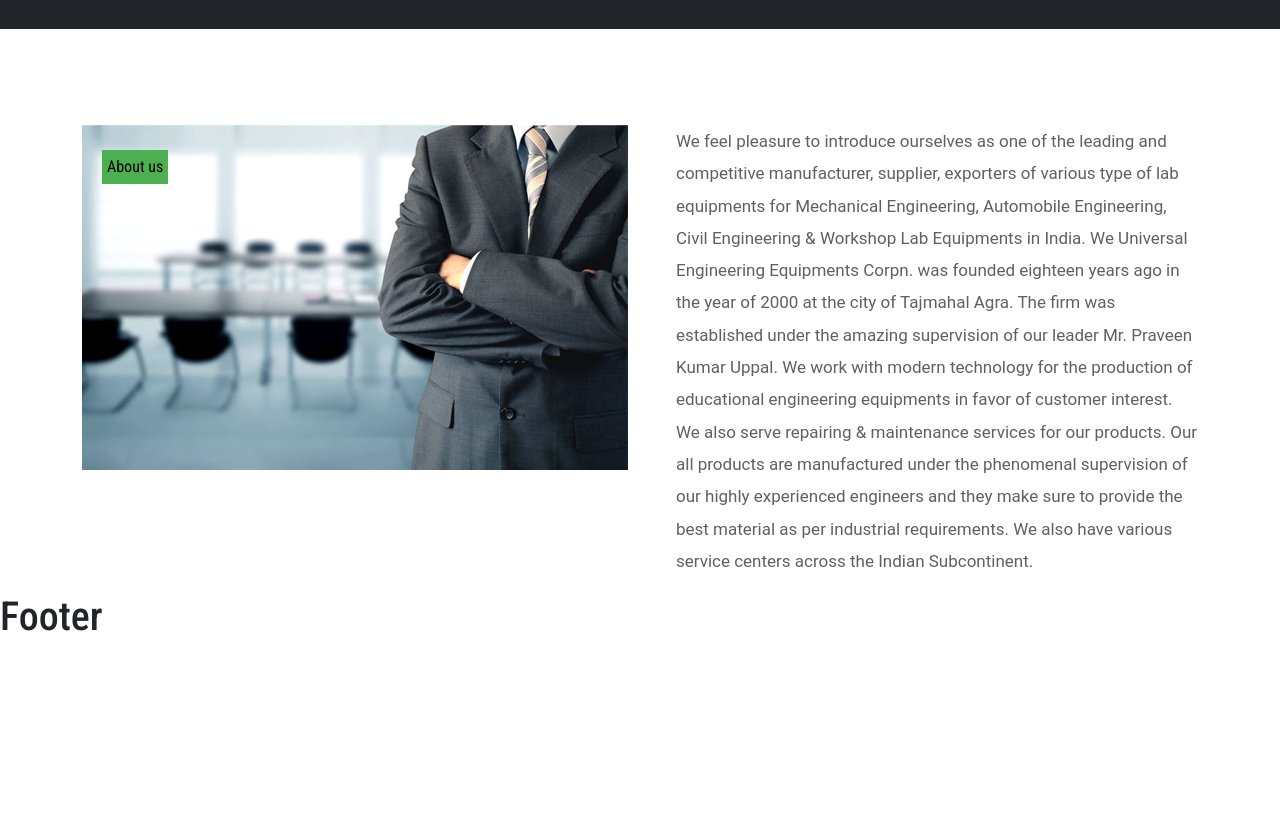
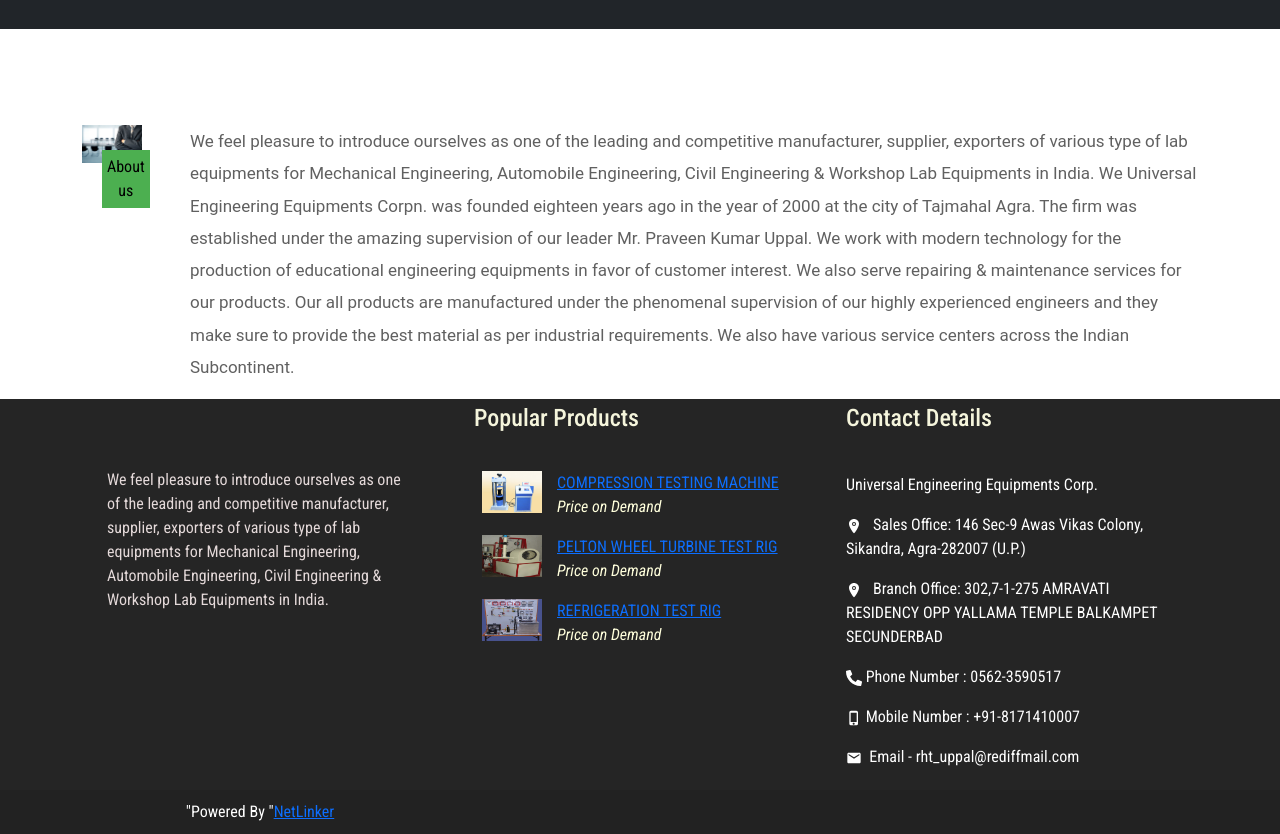
Before and after one commit to Amansingh1210/gold-pvt-corp, a React (Create React App) app: page / in a window 1280 px wide. Shown: the part 180-1014 px from the top of the page. Before the commit the page ends 829 px from the top, so only its background shows below. Built offline with nearby package versions, Linux system fonts and the light colour scheme.

Commit message:
Footer component complete

```diff
--- a/package.json
+++ b/package.json
@@ -8,6 +8,7 @@
     "@testing-library/user-event": "^13.5.0",
     "react": "^18.3.1",
     "react-dom": "^18.3.1",
+    "react-icons": "^5.2.1",
     "react-scripts": "5.0.1",
     "web-vitals": "^2.1.4"
   },
--- a/src/Components/Footer.js
+++ b/src/Components/Footer.js
@@ -1,9 +1,132 @@
-import React from 'react'
+// import logo from "";
+import prod1 from "../Data/images/chemistry_facts.jpg";
+import prod2 from "../Data/images/Chemical_Analysis.jpg";
+import prod3 from "../Data/images/chemical_bonding.jpg";
+import { IoLocation } from "react-icons/io5";
+import { FaPhoneAlt } from "react-icons/fa";
+import { MdOutlinePhoneIphone } from "react-icons/md";
+import { MdEmail } from "react-icons/md";
+const Footer = () => {
+  return (
+    <>
+      <footer className="footer-container">
+        <div className="container-fluid f1-container">
+          <div className="container d-flex justify-content-around">
+            <div className="column1">
+              <h5 className="widget-title ">
+                <img src="" alt="" className="size-img" />
+                <span></span>
+              </h5>
+              <p className="f1-para">
+                {" "}
+                We feel pleasure to introduce ourselves as one of the leading
+                and competitive manufacturer, supplier, exporters of various
+                type of lab equipments for Mechanical Engineering, Automobile
+                Engineering, Civil Engineering &amp; Workshop Lab Equipments in
+                India.
+              </p>
+            </div>
 
-function Footer() {
-  return (
-    <h1>Footer</h1>
-  )
-}
+            <div className="column1">
+              <h4 className="widget-title ">
+                Popular Products
+                <span></span>
+              </h4>
+              <ul className="thumbnail-widget">
+                <li className="d-flex p-2">
+                  <div className="thumb-img">
+                    <img src={prod1} alt="" />
+                  </div>
+                  <div className="thumb-content">
+                    <a href="#" title="Civil Engineering">
+                      COMPRESSION TESTING MACHINE{" "}
+                    </a>
+                    <br />
+                    <span className="span-color">
+                      {" "}
+                      <i>Price on Demand</i>
+                    </span>
+                  </div>
+                </li>
+                <li className="d-flex p-2">
+                  <div className="thumb-img">
+                    <img src={prod2} alt="" />
+                  </div>
+                  <div className="thumb-content">
+                    <a href="#" title="Computer science">
+                      PELTON WHEEL TURBINE TEST RIG{" "}
+                    </a>
+                    <br></br>
+                    <span className="span-color">
+                      {" "}
+                      <i>Price on Demand</i>
+                    </span>
+                  </div>
+                </li>
+                <li className="d-flex p-2">
+                  <div className="thumb-img">
+                    <img src={prod3} alt="" />
+                  </div>
+                  <div className="thumb-content">
+                    <a href="#" title="Sociology">
+                      REFRIGERATION TEST RIG{" "}
+                    </a>
+                    <br></br>
+                    <span className="span-color">
+                      {" "}
+                      <i>Price on Demand</i>
+                    </span>
+                  </div>
+                </li>
+              </ul>
+            </div>
 
-export default Footer
+            <div className="column1">
+              <h4 className="widget-title ">Contact Details</h4>
+              <div className="text-widget">
+                <p className="f-para">Universal Engineering Equipments Corp.</p>
+                <p className="f-para">
+                  <IoLocation /> &nbsp; Sales Office: 146 Sec-9 Awas Vikas
+                  Colony, Sikandra, Agra-282007 (U.P.)
+                </p>
+                <p className="f-para">
+                  <IoLocation /> &nbsp; Branch Office: 302,7-1-275 AMRAVATI
+                  RESIDENCY OPP YALLAMA TEMPLE BALKAMPET SECUNDERBAD
+                </p>
+                <p className="f-para">
+                  {" "}
+                  <FaPhoneAlt />
+                  &nbsp;Phone Number : 0562-3590517
+                </p>
+                <p className="f-para">
+                  {" "}
+                  <MdOutlinePhoneIphone />
+                  &nbsp;Mobile Number : +91-8171410007
+                </p>
+                <p className="f-para">
+                  <MdEmail /> &nbsp;Email - rht_uppal@rediffmail.com
+                </p>
+                <p className="f-para"></p>
+              </div>
+            </div>
+          </div>
+        </div>
+        <div className="container-fluid f2-container">
+          <div className="container text-center">
+            <div className="row">
+              <div className="col-md-4 ">
+                <p className="f2-para">
+                  "Powered By "
+                  <a href="http://www.thenetlinker.com" target="_blank">
+                    NetLinker
+                  </a>
+                </p>
+              </div>
+            </div>
+          </div>
+        </div>
+      </footer>
+    </>
+  );
+};
+export default Footer;
--- a/src/index.css
+++ b/src/index.css
@@ -1,28 +1,26 @@
-@import url('https://fonts.googleapis.com/css2?family=Roboto+Condensed:ital,wght@0,100..900;1,100..900&display=swap');
+@import url("https://fonts.googleapis.com/css2?family=Roboto+Condensed:ital,wght@0,100..900;1,100..900&display=swap");
 
-*{
+* {
   margin: 0;
   padding: 0;
   font-family: "Roboto Condensed", sans-serif;
 }
-.prev{
+.prev {
   background-color: rgb(54, 54, 54);
-  transition:  ease-in-out .2s;
-
+  transition: ease-in-out 0.2s;
 }
-.prev:hover{
+.prev:hover {
   background-color: black;
 }
-.next{
+.next {
   background-color: rgb(54, 54, 54);
-  transition: ease-in-out .2s;
-
+  transition: ease-in-out 0.2s;
 }
-.next:hover{
+.next:hover {
   background-color: black;
 }
 
-.card{
+.card {
   width: 400px;
 }
 .underline {
@@ -30,9 +28,9 @@
   /* Change color and thickness as needed */
 }
 
-.cap-btn{
+.cap-btn {
   border: none;
-  background: #4CAF50;
+  background: #4caf50;
   padding: 5px;
   position: absolute;
   top: 25px;
@@ -40,7 +38,7 @@
   z-index: 1;
 }
 
-.button{
+.button {
   width: 130px;
   height: 45px;
   color: white;
@@ -50,16 +48,16 @@
   padding: 10px 25px;
 }
 
-.button:hover{
+.button:hover {
   background-color: #606060;
 }
 
-.about-banner{
-  background-image: url('./Data/images/about_banner.jpg');
+.about-banner {
+  background-image: url("./Data/images/about_banner.jpg");
   background-size: contain;
 }
 
-.contain{
+.contain {
   background-size: contain;
 }
 
@@ -74,26 +72,98 @@
   box-shadow: 0 0 10px rgba(0, 0, 0, 0.2);
   /* Increase shadow on hover */
 }
-.text-hover:hover{
+.text-hover:hover {
   color: #2196f3;
 }
 
-.about{
+.about {
   height: 100px;
   background: #797878;
 }
 
-.list-none{
+.list-none {
   list-style: none;
   text-decoration: none;
 }
-.cursor-pointer{
+.cursor-pointer {
   cursor: pointer;
 }
 
-.about-text{
+.about-text {
   color: #606060;
-  font-family: 'Roboto', sans-serif;
+  font-family: "Roboto", sans-serif;
   font-size: 17px;
   line-height: 1.9;
 }
+
+/* footer  */
+
+.widget-title {
+  color: beige;
+}
+/* .container {
+  padding: 50px 60px;
+} */
+.f1-container {
+  background-color: rgb(37, 37, 37);
+}
+.f2-container {
+  background-color: rgb(34, 34, 34);
+  height: 20%;
+  width: 100%;
+}
+.f1-para {
+  color: rgb(228, 217, 217);
+  width: 90%;
+  height: 40%;
+  margin: 40px 5px;
+}
+.f2-para {
+  color: white;
+  margin: 10px 5px;
+}
+.f-para {
+  color: white;
+}
+.widget-title span::after {
+  background: inherit;
+  content: "";
+  height: inherit;
+  position: absolute;
+  top: -4px;
+  width: 50%;
+  color: aqua;
+}
+:after,
+:before {
+  -webkit-box-sizing: border-box;
+  -moz-box-sizing: border-box;
+  box-sizing: border-box;
+}
+.column1 {
+  margin: 5px 20px;
+  width: 40%;
+}
+img {
+  display: inline-block;
+  max-width: 60px;
+}
+.thumbnail-widget {
+  padding: 0px;
+  margin-top: 30px;
+}
+.text-widget {
+  margin-top: 40px;
+}
+/* .thumb-img {
+} */
+.thumb-content {
+  padding-left: 15px;
+}
+.span-color {
+  color: rgb(255, 255, 220);
+}
+.size-img {
+  max-width: 80%;
+  height: auto;
+}
```
Also changed, not shown: 1 other file (tests, documents, lock files or other folders).
